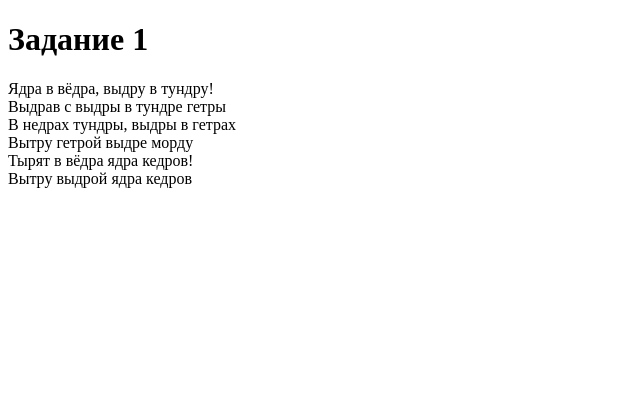
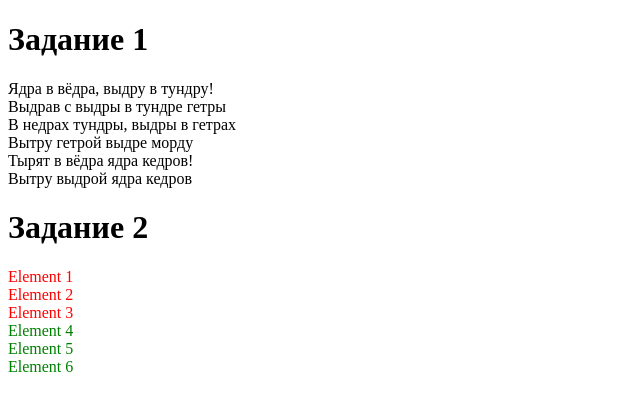
Before and after one commit to daniyarotegen/homework_66_daniyar_otegen, a plain HTML site: page index.html in a window 1280 px wide. Shown: the whole page, without its empty margins (0-640 px from the left). Drawn offline with Linux system fonts and the light colour scheme.

Commit message:
Второе задание

```diff
--- a/index.html
+++ b/index.html
@@ -13,6 +13,16 @@
         <div id="string-5">Тырят в вёдра ядра кедров!</div>
         <div id="string-6">Вытру выдрой ядра кедров</div>
 
+    <h1>Задание 2</h1>
+        <div class="element">Element 1</div>
+        <div class="element">Element 2</div>
+        <div class="element">Element 3</div>
+        <div class="element">Element 4</div>
+        <div class="element">Element 5</div>
+        <div class="element">Element 6</div>
+
+
+
     <script src="./js/main.js"></script>
 </body>
 </html>
--- a/js/main.js
+++ b/js/main.js
@@ -1,7 +1,25 @@
 console.log("Задание 1")
+
 console.log(document.getElementById('string-3').innerText)
 console.log(document.getElementById('string-5').innerText)
 console.log(document.getElementById('string-2').innerText)
 console.log(document.getElementById('string-6').innerText)
 console.log(document.getElementById('string-4').innerText)
 console.log(document.getElementById('string-1').innerText)
+
+
+console.log("Задание 2")
+
+let elements = document.getElementsByClassName('element')
+
+let i = 0
+for(element of elements){
+    i++
+    if(i<4) {
+        element.style.color = 'red'
+    }
+    else {
+        element.style.color = 'green'
+    }
+    console.log(element.innerText)
+}
```
